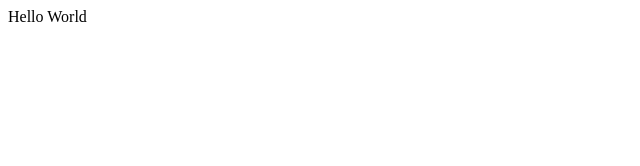
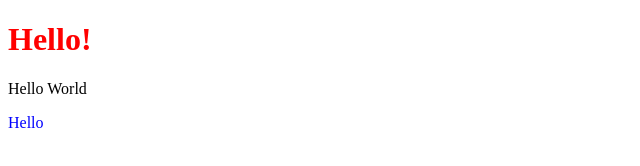
Before and after one commit to imjoelvincent/IT3049CRockPaperScissors, a plain HTML site: page index.html in a window 1280 px wide. Shown: the whole page, without its empty margins (0-640 px from the left). Drawn offline with Linux system fonts and the light colour scheme.

Commit message:
started dom work

```diff
--- a/index.html
+++ b/index.html
@@ -4,9 +4,14 @@
     <meta charset="UTF-8">
     <meta name="viewport" content="width=device-width, initial-scale=1.0">
     <meta http-equiv="X-UA-Compatible" content="ie=edge">
-    <title>Document</title>
+    <title>Joel Vicent - Rock Paper Scissors</title>
+    <link rel="stylesheet" href="style.css">
 </head>
 <body>
-    Hello World
+    <h1 id="helloHeader">Hello!</h1>
+    <p id="helloparagraph">
+        Hello World
+    </p>
+    <script src="index.js"></script>
 </body>
 </html>
--- /dev/null
+++ b/index.js
@@ -0,0 +1,11 @@
+"use strickt";
+
+const helloHeader = document.getElementById("helloHeader");
+const helloParagraph = document.getElementsByTagName("helloParagraph");
+helloHeader.style.color = 'red';
+//console.log(helloParagraph);
+
+const testParagraph = document.createElement("p");
+testParagraph.innerHTML = `<span style="color: blue">Hello</span>`
+document.body.appendChild(testParagraph);
+console.log(testParagraph);
```
Also changed, not shown: style.css (added).
